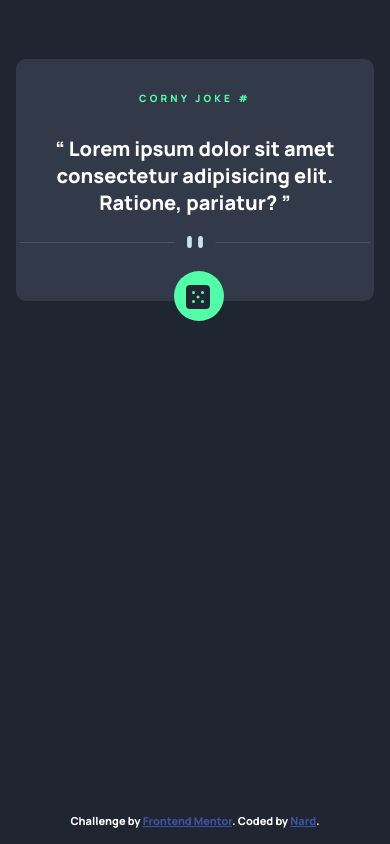
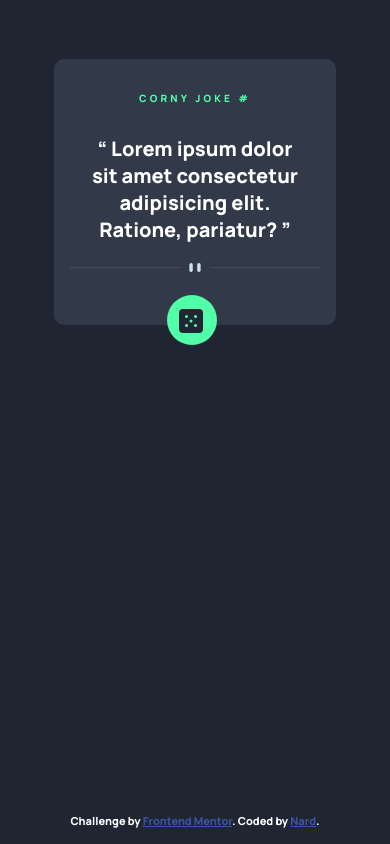
Before and after one commit to CocoShesh/Corny-Jokes-Generator, a plain HTML site: page index.html in a window 390 px wide. Drawn offline with Linux system fonts and the light colour scheme.

Commit message:
fix the responsive

```diff
--- a/style.css
+++ b/style.css
@@ -105,6 +105,12 @@ footer {
 
 @media screen and (min-width: 320px) and (max-width: 640px) {
   main {
-    margin-inline: 1rem;
+    margin-inline: auto;
+  }
+  .divider img {
+    width: 250px;
+  }
+  .dice {
+    left: 40%;
   }
 }
```
